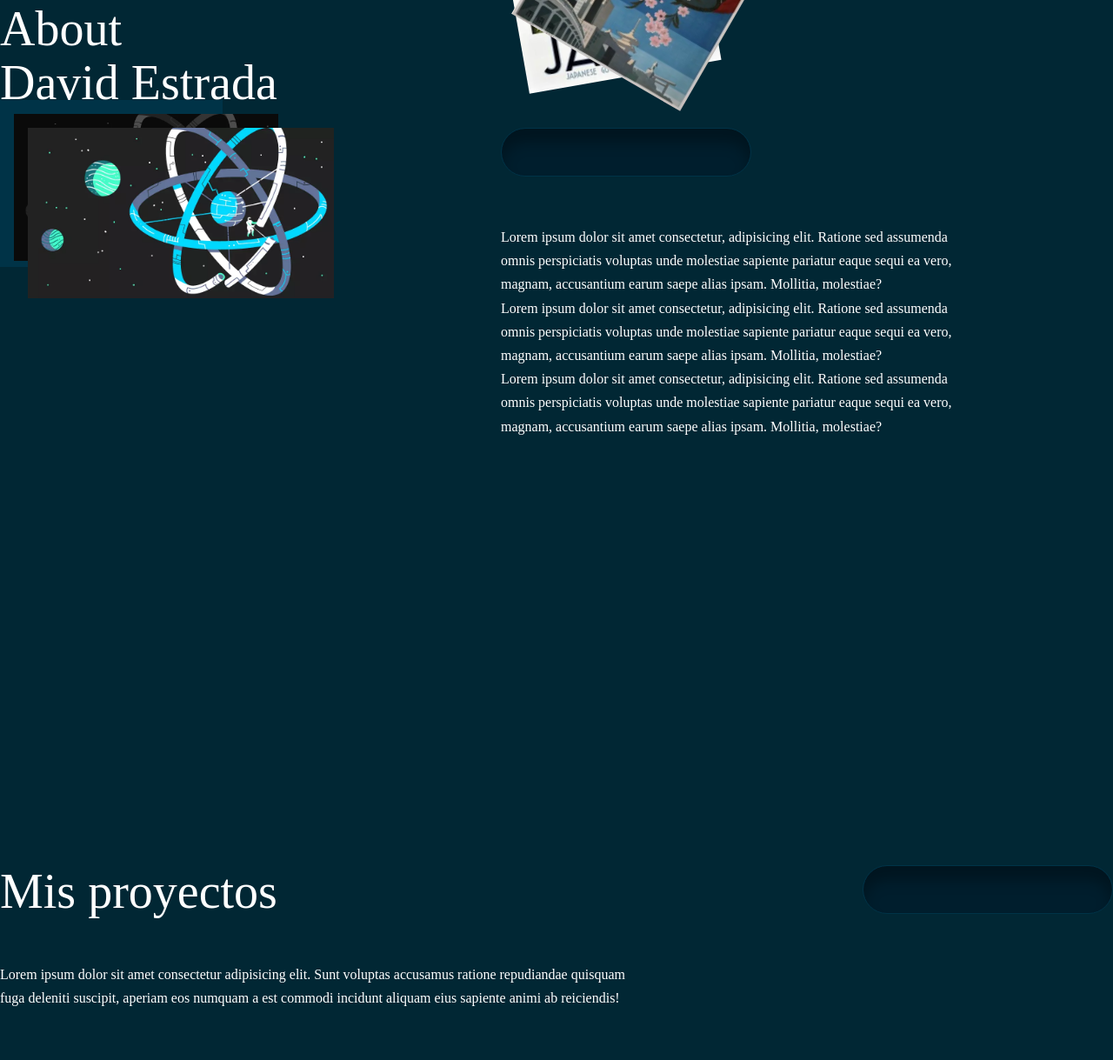
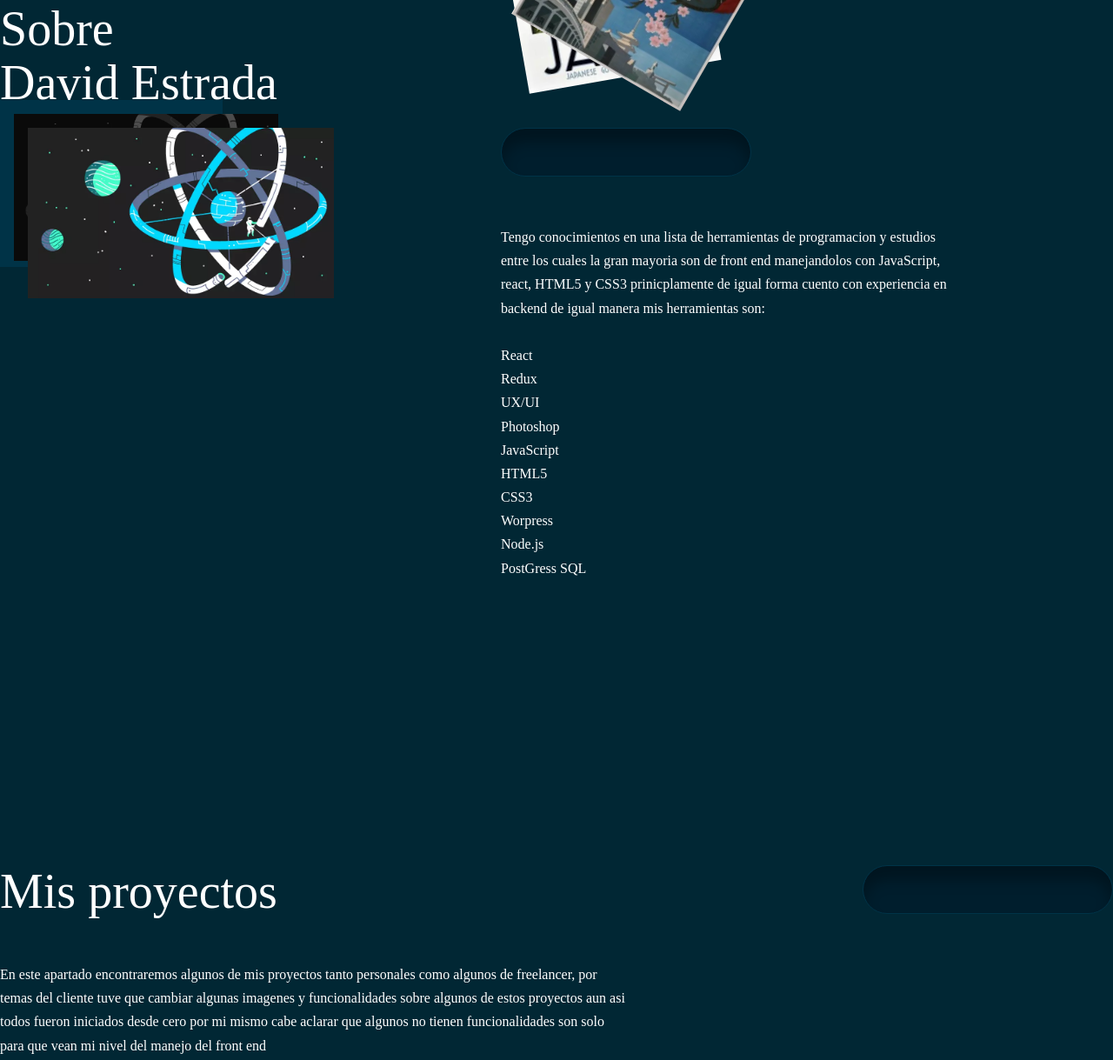
Before and after one commit to cou201/portafolio, a plain HTML site: page index.html in a window 1280 px wide. Shown: the part 973-2192 px from the top of the page at 87% size. Drawn offline with nearby package versions, Linux system fonts and the light colour scheme.

Commit message:
Portafolioo

```diff
--- a/index.html
+++ b/index.html
@@ -45,10 +45,12 @@
               <div class="empty header_empty"></div>
               <a class="header_tag">David Estrada</a>
             </div>
-            <h1>Este es mi Portafolio personal donde mostrare un poco de mi</h1>
+            <h1>Portafolio de David Estrada</h1>
             <p>
-               Tengo experencia en el manejo de React.js, CSS3, HTML5, JavaScript, Worpress principalmente en el manejo de front end
-               aun asi cuento con conocimientos de igual manera en backend como lo son node.js y sql
+              Soy una persona con muchas ganas de seguir aprendiendo algo nuevo teniendo la capacidad de siempre aprender de la forma mas rapida
+              y eficaz posible, con una variedad de conocimientos y herramientas manejadas fui Teaching-Assitent en Henry un bootcamp principlamente
+              argentino en donde pude participar en una linda comunidad de estudiantes enseñandoles React.js, JavaScript, CSS y demas herramientas
+              tambien he hecho una variedad de trabajos como freelancer y proyectos individuales los cuales demuestran mis habilidades y conocimientos
             </p>
             <a href="davidestradag200@gmail.com" class="header_btn-md">Escribeme!</a>
            </div>
@@ -70,7 +72,7 @@
 
     <section id="about">
       <div class="container about_container">
-         <h2 class="about_title">About<br/>David Estrada</h2>
+         <h2 class="about_title">Sobre<br/>David Estrada</h2>
          <div class="about_left">
            <div class="about_image">
            <div class="about_image-bg"></div>
@@ -84,15 +86,21 @@
          </div>
          <div class="about_right">
             <div class="empty about_empty"></div>
-            <p>Lorem ipsum dolor sit amet consectetur, adipisicing elit. Ratione sed assumenda omnis perspiciatis
-               voluptas unde molestiae sapiente pariatur eaque sequi ea vero, magnam, accusantium earum saepe alias ipsam. Mollitia,
-                molestiae?</p>
-            <p>Lorem ipsum dolor sit amet consectetur, adipisicing elit. Ratione sed assumenda omnis perspiciatis
-               voluptas unde molestiae sapiente pariatur eaque sequi ea vero, magnam, accusantium earum saepe alias ipsam. Mollitia,
-                molestiae?</p>
-            <p>Lorem ipsum dolor sit amet consectetur, adipisicing elit. Ratione sed assumenda omnis perspiciatis
-               voluptas unde molestiae sapiente pariatur eaque sequi ea vero, magnam, accusantium earum saepe alias ipsam. Mollitia,
-                molestiae?</p>
+            <p>Tengo conocimientos en una lista de herramientas de programacion y estudios</p>
+            <p>entre los cuales la gran mayoria son de front end manejandolos con JavaScript, react, HTML5 y CSS3 prinicplamente de igual forma
+               cuento con experiencia en backend de igual manera mis herramientas son:
+            </p>
+            <br/>
+            <p>React</p>
+            <p>Redux</p>
+            <p>UX/UI</p>
+            <p>Photoshop</p>
+            <p>JavaScript</p>
+            <p>HTML5</p>
+            <p>CSS3</p>
+            <p>Worpress</p>
+            <p>Node.js</p>
+            <p>PostGress SQL</p>
          </div>
       </div>
     </section>
@@ -104,8 +112,9 @@
           <div class="empty proyects_empty"></div>
          </div>
          <p>
-            Lorem ipsum dolor sit amet consectetur adipisicing elit. Sunt voluptas accusamus ratione repudiandae quisquam fuga deleniti
-            suscipit, aperiam eos numquam a est commodi incidunt aliquam eius sapiente animi ab reiciendis!
+            En este apartado encontraremos algunos de mis proyectos tanto personales como algunos de freelancer, por temas del cliente tuve que cambiar
+            algunas imagenes y funcionalidades sobre algunos de estos proyectos aun asi todos fueron iniciados desde cero por mi mismo cabe aclarar
+            que algunos no tienen funcionalidades son solo para que vean mi nivel del manejo del front end
          </p>
          <div class="swiper-wrapper">
             <div class="swiper-slide">
```
